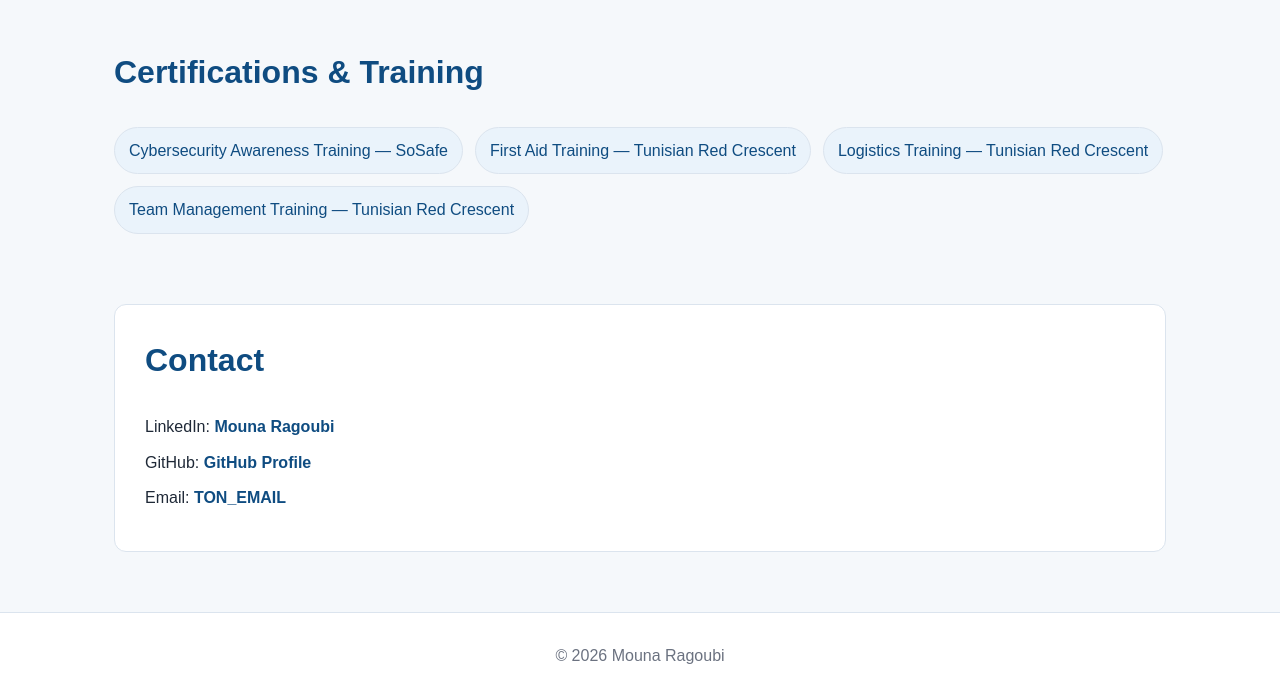
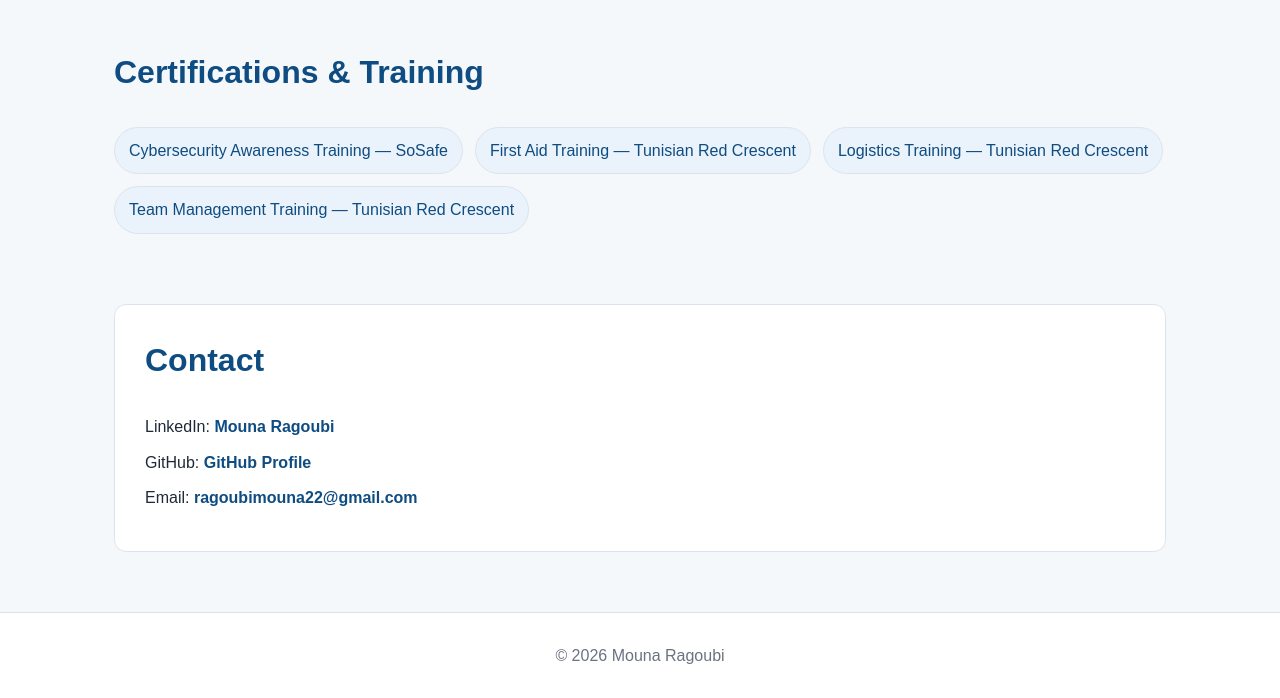
Before and after one commit to MounaRagoubi/portfolio, a plain HTML site: page index.html in a window 1280 px wide. Shown: the part 3491-4189 px from the top of the page. Drawn offline with Linux system fonts and the light colour scheme.

Commit message:
Update email link to show actual email address

```diff
--- a/index.html
+++ b/index.html
@@ -174,7 +174,7 @@
 
       <p>
         Email:
-         <a href="mailto:ragoubimouna22@gmail.com">TON_EMAIL</a>
+         <a href="mailto:ragoubimouna22@gmail.com">ragoubimouna22@gmail.com</a>
       </p>
     </section>
 
```
